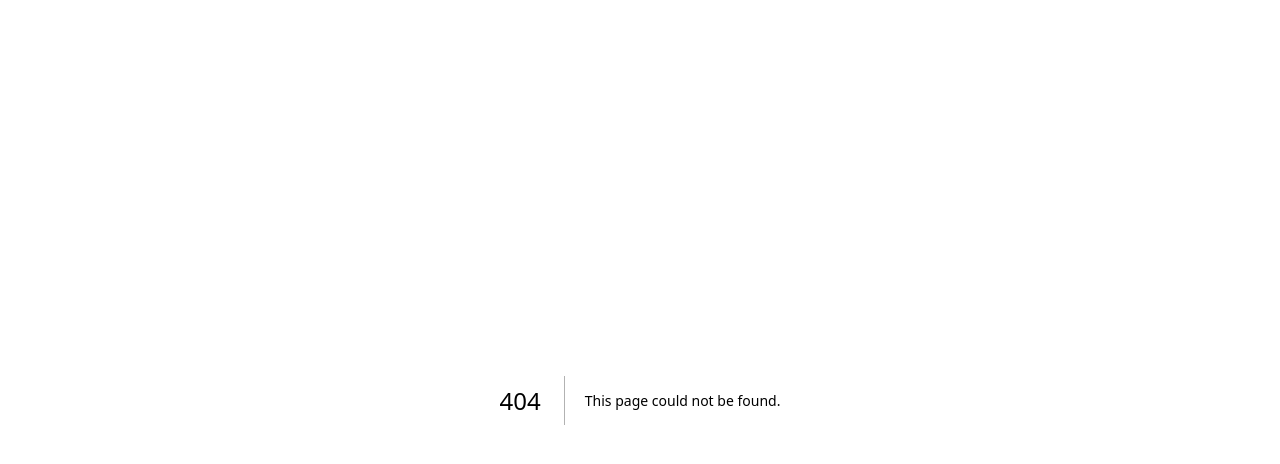
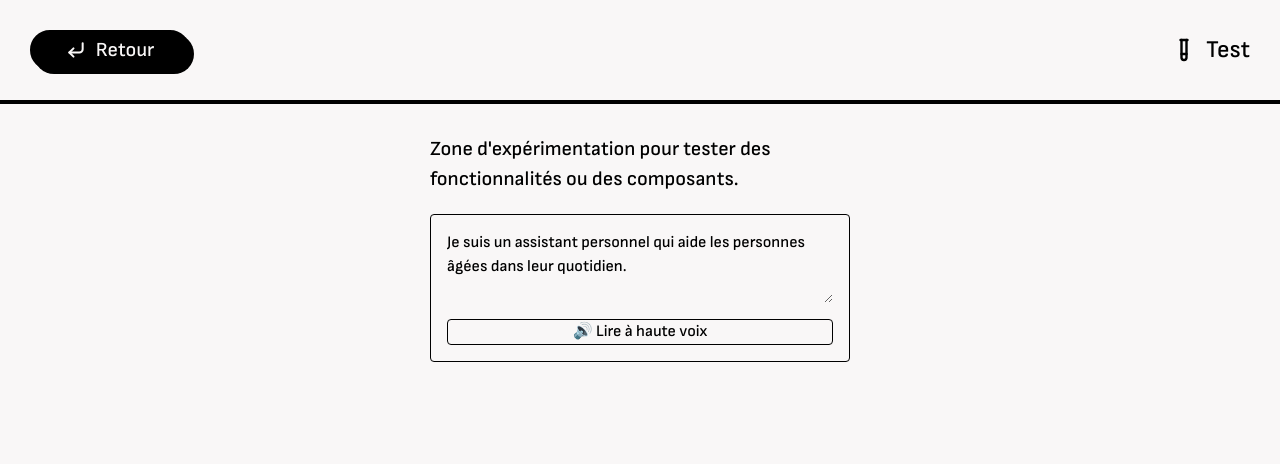
Before and after one commit to lelinguine/sitomnia-project, a Next.js app in the folder app/: page /test in a window 1280 px wide. Before the commit this address had no page. Shown: the top 464 px of the page. Built offline with nearby package versions, Linux system fonts and the light colour scheme.

Commit message:
add text-to-speech

```diff
--- a/app/src/app/questions/discussion/page.tsx
+++ b/app/src/app/questions/discussion/page.tsx
@@ -20,6 +20,14 @@ type Message = {
 const systemPrompt: Message = {
   role: 'system',
   content: "Ne te présente pas. Ne parle pas de toi. Réponds à la question de manière synthétique, en évitant les détails superflus. Ne fais pas d'introduction, parle directement du sujet de la question. Ne fais pas de liste. Un maximum de 100 mots pour répondre. Si tu ne sais pas répondre à la question, dis que tu ne sais pas. Réponds en français."
+};
+
+const speak = (text: string) => {
+  if (typeof window !== 'undefined' && window.speechSynthesis) {
+    const utterance = new SpeechSynthesisUtterance(text);
+    utterance.lang = 'fr-FR';
+    window.speechSynthesis.speak(utterance);
+  }
 };
 
 const Discussion = () => {
@@ -70,6 +78,13 @@ const Discussion = () => {
     }
   }, [messages]);
 
+  useEffect(() => {
+    return () => {
+      if (typeof window !== 'undefined' && window.speechSynthesis) {
+        window.speechSynthesis.cancel();
+      }
+    };
+  }, []);
 
   const sendPrompt = async () => {
     if (isLoading || !currentPrompt.trim() || !activeDiscussionId) return;
@@ -130,6 +145,8 @@ const Discussion = () => {
     addMessage(activeDiscussionId, { role: 'assistant', content: responseSoFar });
 
     setIsLoading(false);
+
+    speak(responseSoFar);
   };
 
   return (
--- /dev/null
+++ b/app/src/app/test/page.tsx
@@ -0,0 +1,55 @@
+"use client";
+
+import React, { useState} from 'react';
+
+import Bar from '@/components/Bar';
+
+const Test = () => {
+
+    const [text, setText] = useState('Je suis un assistant personnel qui aide les personnes âgées dans leur quotidien.');
+
+    const speak = () => {
+        if (typeof window !== 'undefined') {
+        const utterance = new SpeechSynthesisUtterance(text);
+        utterance.lang = 'fr-FR';
+        window.speechSynthesis.speak(utterance);
+        }
+    };
+
+  return (
+    <>
+      <Bar icon="TestTube" title="Test" color="#F9F7F7" />
+
+      <div className="view">
+        <div className="thread">
+          <span className="sm-text">
+            Zone d'expérimentation pour tester des fonctionnalités ou des composants.
+          </span>
+
+          <div className='content'>
+
+
+            <div className="tts-box p-4 border rounded max-w-md flex flex-col gap-4">
+                <textarea
+                    value={text}
+                    onChange={(e) => setText(e.target.value)}
+                    rows={3}
+                />
+                <button onClick={speak} className="border rounded max-w-md">
+                    🔊 Lire à haute voix
+                </button>
+            </div>
+
+
+
+
+
+          </div>
+
+        </div>
+      </div>
+    </>
+  );
+};
+
+export default Test;
--- a/app/src/components/Icon.tsx
+++ b/app/src/components/Icon.tsx
@@ -25,7 +25,8 @@ import {
     Star,
     Pin,
     PencilLine,
-    Info
+    Info,
+    TestTube
 } from "lucide-react";
 
 const icons = {
@@ -53,7 +54,8 @@ const icons = {
     Star,
     Pin,
     PencilLine,
-    Info
+    Info,
+    TestTube
 };
 
 const Icon = ({ icon, size }) => {
--- a/app/src/components/menu/Menu.tsx
+++ b/app/src/components/menu/Menu.tsx
@@ -4,10 +4,11 @@ import "./menu.css";
 const Menu = () => {
     const menuItems = [
         { icon: "Megaphone", title: "Prévention", link: "/prevention", color: "#e5c39a" },
-        { icon: "ChartNoAxesGantt", title: "Agenda", link: "/agenda", color: "#A0C3D2" },
-        { icon: "PencilLine", title: "Notes", link: "/notes", color: "#EEE9DA" },
+        // { icon: "ChartNoAxesGantt", title: "Agenda", link: "/agenda", color: "#A0C3D2" },
+        // { icon: "PencilLine", title: "Notes", link: "/notes", color: "#EEE9DA" },
         { icon:"MessageCircleQuestion", title: "Questions", link: "/questions", color: "#BBDED6" },
-        { icon:"Cog", title: "Réglages", link: "/reglages", color: "#F9F7F7" },
+        // { icon:"Cog", title: "Réglages", link: "/reglages", color: "#F9F7F7" },
+        { icon:"TestTube", title: "Test", link: "/test", color: "#F9F7F7" },
     ];
 
     return (
```
